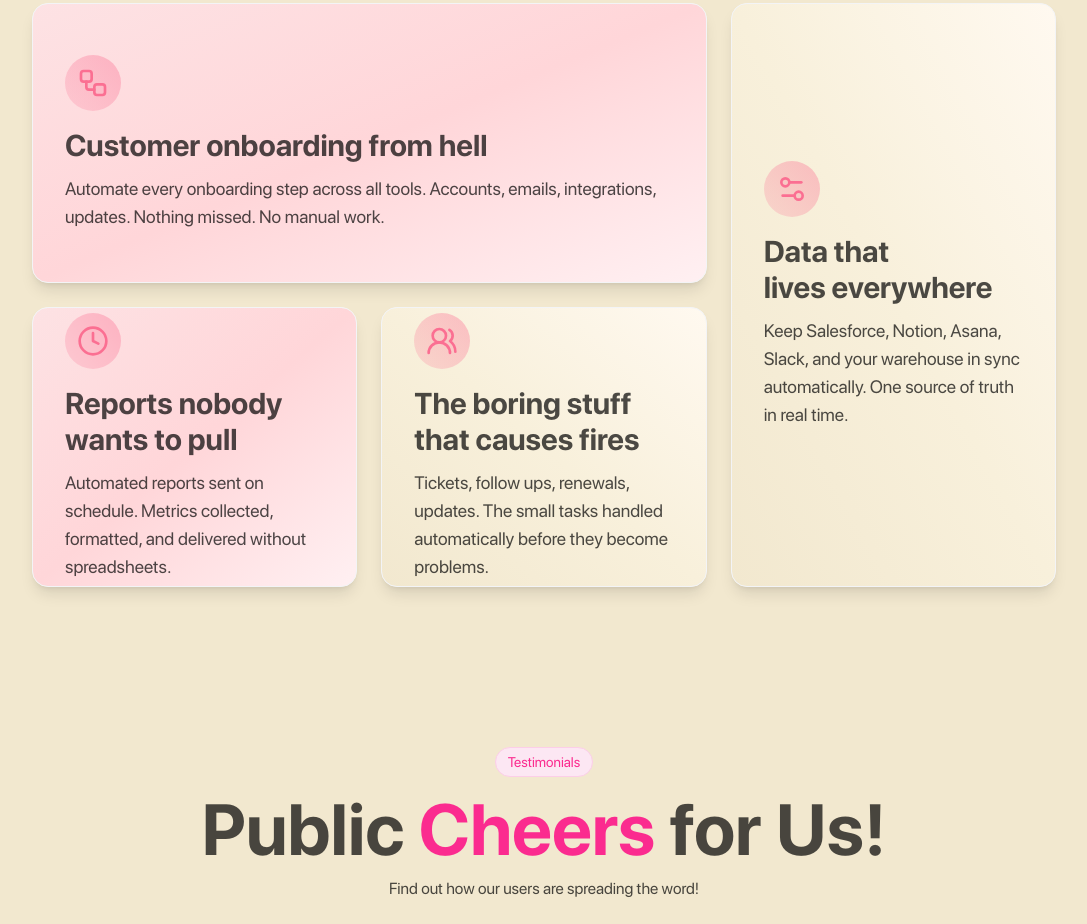
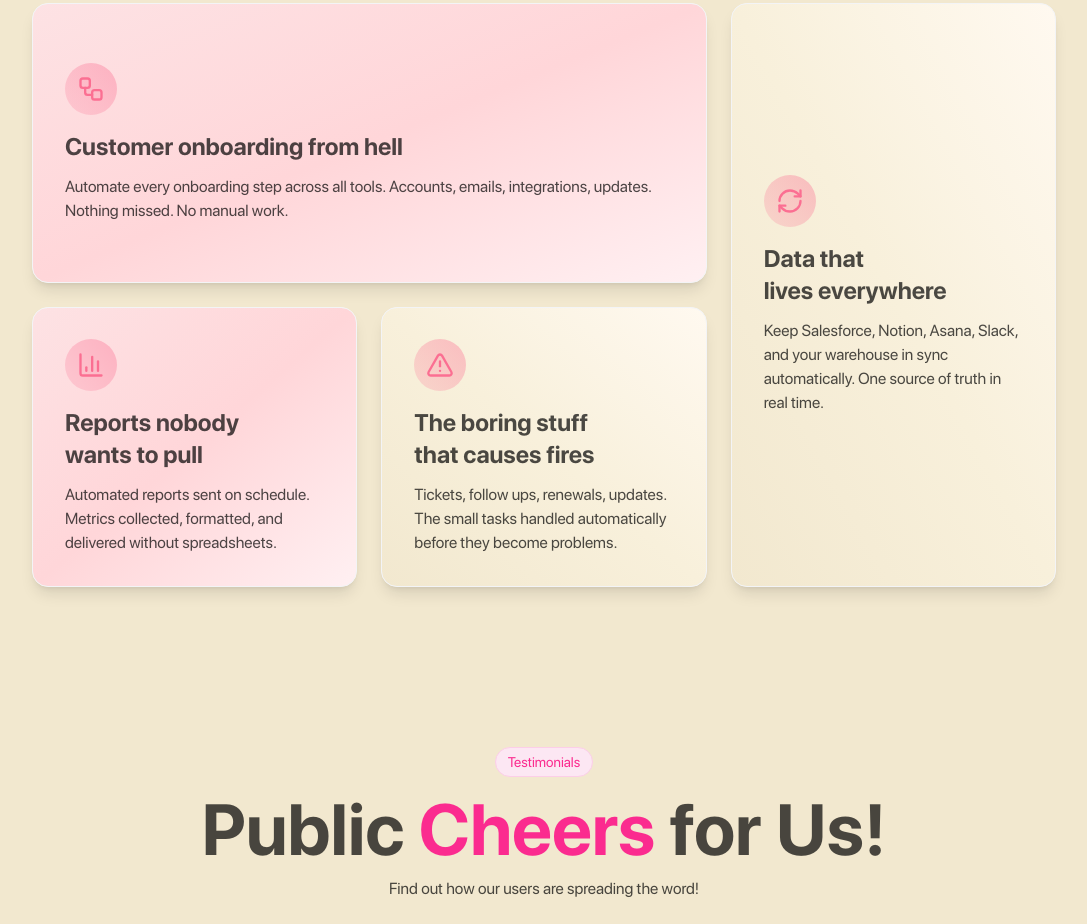
Before and after one commit to FahadBinQaiser/Parallax, a React (Vite) app: page / in a window 1280 px wide. Shown: the part 4360-5284 px from the top of the page, without its empty margins (96-1183 px from the left). Built offline with nearby package versions, Linux system fonts and the light colour scheme.

Commit message:
Icons changed

```diff
--- a/src/components/FeatureSection/FeatureSection.jsx
+++ b/src/components/FeatureSection/FeatureSection.jsx
@@ -1,29 +1,30 @@
 import React from "react";
 import Gradient from "../UI_Components/Gradient";
-import { Workflow, Settings2, Clock, Users2 } from "lucide-react";
+import { Workflow, RefreshCw, BarChart3, AlertTriangle } from "lucide-react";
 
 export default function FeaturesSection() {
+  const icon_class = "text-[#FB6F92] w-7 h-7";
   const features = [
     {
-      icon: <Workflow className="text-[#FB6F92] w-8 h-8" />,
+      icon: <Workflow className={icon_class} />,
       title: "Customer onboarding from hell",
       desc: "Automate every onboarding step across all tools. Accounts, emails, integrations, updates. Nothing missed. No manual work.",
       size: "lg:col-span-2 lg:row-span-1 md:col-span-2",
     },
     {
-      icon: <Settings2 className="text-[#FB6F92] w-8 h-8" />,
+      icon: <RefreshCw className={icon_class} />,
       title: "Data that lives everywhere",
       desc: "Keep Salesforce, Notion, Asana, Slack, and your warehouse in sync automatically. One source of truth in real time.",
       size: "lg:col-span-1 lg:row-span-2 md:col-span-2 md:row-span-1",
     },
     {
-      icon: <Clock className="text-[#FB6F92] w-8 h-8" />,
+      icon: <BarChart3 className={icon_class} />,
       title: "Reports nobody wants to pull",
       desc: "Automated reports sent on schedule. Metrics collected, formatted, and delivered without spreadsheets.",
       size: "xl:col-span-1 lg:col-span-2 lg:row-span-1 md:col-span-1",
     },
     {
-      icon: <Users2 className="text-[#FB6F92] w-8 h-8" />,
+      icon: <AlertTriangle className={icon_class} />,
       title: "The boring stuff that causes fires",
       desc: "Tickets, follow ups, renewals, updates. The small tasks handled automatically before they become problems.",
       size: "xl:col-span-1 lg:col-span-3 lg:row-span-1 md:col-span-1",
@@ -53,12 +54,12 @@ export default function FeaturesSection() {
                 </div>
 
                 <h3
-                  className="text-3xl text-balance font-semibold
+                  className="text-2xl text-balance font-semibold
                   transition-colors duration-300 group-hover:text-[#FB6F92]"
                 >
                   {title}
                 </h3>
-                <p className="mt-3 text-sm sm:text-base md:text-lg">{desc}</p>
+                <p className="mt-3 text-sm sm:text-base">{desc}</p>
               </Gradient>
             </div>
           ))}
```
